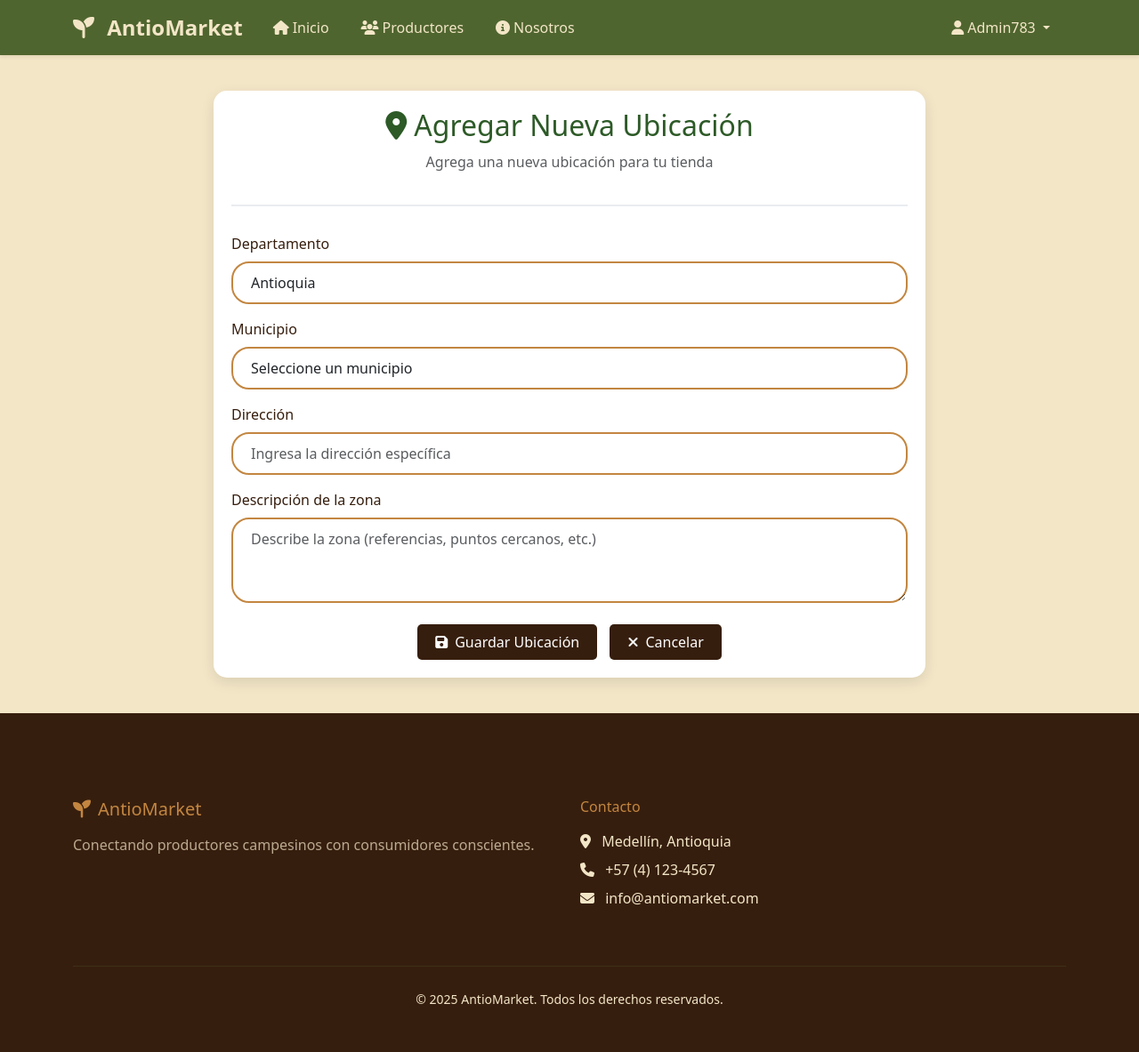
After one commit to sherrerah3/AntioMarket, a Django app: page /cuentas/agregar-ubicacion/ in a window 1280 px wide. The commit adds this page. Shown: the whole page at 89% size. Run offline with Django 5.2, Linux system fonts and the light colour scheme; a user stored in the database is signed in.

Commit message:
Adicion de funcionalidad de agregar mas ubic

```diff
--- a/mercado_campesino/carrito/views.py
+++ b/mercado_campesino/carrito/views.py
@@ -227,7 +227,7 @@ class ProcesarPedidoView(LoginRequiredMixin, View):
         return Pedido.objects.create(
             cliente=cuenta_cliente,
             total=total,
-            estado='pendiente'
+            estado='completado'
         )
 
     def _procesar_items_carrito(self, items, pedido):
--- a/mercado_campesino/cuentas/forms.py
+++ b/mercado_campesino/cuentas/forms.py
@@ -254,26 +254,34 @@ class EditarUsuarioForm(forms.ModelForm):
         return email
 
 class AgregarUbicacionForm(forms.ModelForm):
-    """Formulario para agregar nuevas ubicaciones a vendedores"""
+    municipio = forms.ChoiceField(
+        choices=[
+            ('', 'Seleccione un municipio'),
+            ('Medellín', 'Medellín'),
+            ('Bello', 'Bello'),
+            ('Envigado', 'Envigado'),
+            ('Itagüí', 'Itagüí'),
+            ('Sabaneta', 'Sabaneta'),
+            ('La Estrella', 'La Estrella'),
+            ('Caldas', 'Caldas'),
+            ('Copacabana', 'Copacabana'),
+            ('Girardota', 'Girardota'),
+            ('Barbosa', 'Barbosa'),
+        ],
+        widget=forms.Select(attrs={'class': 'form-control'})
+    )
+
     class Meta:
         model = UbicacionVendedor
-        fields = ['departamento', 'municipio', 'direccion', 'descripcion_zona']
+        fields = ['municipio', 'direccion', 'descripcion_zona']
         widgets = {
-            'departamento': forms.TextInput(attrs={
-                'class': 'form-control',
-                'placeholder': 'Ej: Antioquia'
-            }),
-            'municipio': forms.TextInput(attrs={
-                'class': 'form-control',
-                'placeholder': 'Ej: Medellín'
-            }),
             'direccion': forms.TextInput(attrs={
                 'class': 'form-control',
-                'placeholder': 'Dirección específica'
+                'placeholder': 'Ingresa la dirección específica'
             }),
             'descripcion_zona': forms.Textarea(attrs={
                 'class': 'form-control',
                 'rows': 3,
-                'placeholder': 'Describe la zona de esta ubicación'
+                'placeholder': 'Describe la zona (referencias, puntos cercanos, etc.)'
             })
         }
--- a/mercado_campesino/cuentas/models.py
+++ b/mercado_campesino/cuentas/models.py
@@ -27,10 +27,10 @@ class CuentaVendedor(models.Model):
 
 class UbicacionVendedor(models.Model):
     vendedor = models.ForeignKey(CuentaVendedor, on_delete=models.CASCADE)
-    departamento = models.CharField(max_length=100)
-    municipio = models.CharField(max_length=100)
+    departamento = models.CharField(max_length=50, default='Antioquia')
+    municipio = models.CharField(max_length=50)
     direccion = models.CharField(max_length=200)
-    descripcion_zona = models.TextField()
+    descripcion_zona = models.TextField(blank=True)
 
     def __str__(self):
-        return f"{self.departamento} - {self.municipio}"
+        return f"{self.municipio}, {self.direccion}"
--- a/mercado_campesino/cuentas/static/cuentas/css/perfiles.css
+++ b/mercado_campesino/cuentas/static/cuentas/css/perfiles.css
@@ -46,20 +46,19 @@
 }
 
 .btn-editar {
-    background: linear-gradient(135deg, #2d5a27 0%, #4a7c59 100%);
+    display: inline-block;
+    padding: 8px 20px;
+    margin: 0 5px;
     border: none;
+    border-radius: 5px;
+    background-color: var(--color-primario);
     color: white;
-    padding: 12px 30px;
-    border-radius: 25px;
     text-decoration: none;
-    display: inline-block;
-    margin: 10px;
-    transition: all 0.3s ease;
+    transition: background-color 0.3s;
 }
 
 .btn-editar:hover {
-    transform: translateY(-2px);
-    box-shadow: 0 5px 15px rgba(45, 90, 39, 0.3);
+    background-color: var(--color-primario-hover);
     color: white;
     text-decoration: none;
 }
@@ -113,3 +112,12 @@
     font-weight: bold;
     color: #2d5a27;
 }
+
+.text-center .btn {
+    margin: 0 5px;
+    min-width: 150px;
+}
+
+.text-center .btn i {
+    margin-right: 8px;
+}
--- /dev/null
+++ b/mercado_campesino/cuentas/templates/cuentas/agregar_ubicacion.html
@@ -0,0 +1,53 @@
+{% extends 'base.html' %}
+
+{% block title %}Agregar Ubicación - AntioMarket{% endblock %}
+
+{% block extra_css %}
+{% load static %}
+<link rel="stylesheet" href="{% static 'css/home.css' %}">
+<link rel="stylesheet" href="{% static 'cuentas/css/perfiles.css' %}">
+{% endblock %}
+
+{% block content %}
+<div class="container">
+    <div class="perfil-container">
+        <div class="perfil-header">
+            <h2><i class="fas fa-map-marker-alt me-2"></i>Agregar Nueva Ubicación</h2>
+            <p class="text-muted">Agrega una nueva ubicación para tu tienda</p>
+        </div>
+
+        <form method="post" class="mt-4">
+            {% csrf_token %}
+
+            <div class="mb-3">
+                <label class="form-label">Departamento</label>
+                <input type="text" class="form-control" value="Antioquia" readonly>
+            </div>
+
+            <div class="mb-3">
+                <label class="form-label">Municipio</label>
+                {{ form.municipio }}
+            </div>
+
+            <div class="mb-3">
+                <label class="form-label">Dirección</label>
+                {{ form.direccion }}
+            </div>
+
+            <div class="mb-3">
+                <label class="form-label">Descripción de la zona</label>
+                {{ form.descripcion_zona }}
+            </div>
+
+            <div class="text-center mt-4">
+                <button type="submit" class="btn-editar">
+                    <i class="fas fa-save me-2"></i>Guardar Ubicación
+                </button>
+                <a href="{% url 'cuentas:perfil_vendedor' %}" class="btn-editar">
+                    <i class="fas fa-times me-2"></i>Cancelar
+                </a>
+            </div>
+        </form>
+    </div>
+</div>
+{% endblock %}
--- a/mercado_campesino/cuentas/templates/cuentas/perfil_vendedor.html
+++ b/mercado_campesino/cuentas/templates/cuentas/perfil_vendedor.html
@@ -120,6 +120,9 @@
             <a href="{% url 'productos:mis_productos' %}" class="btn-editar">
                 <i class="fas fa-list me-2"></i>Mis Productos
             </a>
+            <a href="{% url 'cuentas:agregar_ubicacion' %}" class="btn-editar">
+                <i class="fas fa-map-marker-alt me-2"></i>Agregar Ubicación
+            </a>
         </div>
     </div>
 </div>
--- a/mercado_campesino/cuentas/urls.py
+++ b/mercado_campesino/cuentas/urls.py
@@ -24,4 +24,7 @@ urlpatterns = [
     # Ver vendedores disponibles
     path('vendedores/', views.ListaVendedoresView.as_view(), name='lista_vendedores'),
     path('vendedor/<int:pk>/', views.DetalleVendedorView.as_view(), name='detalle_vendedor'),
+
+    # Agregar ubicación
+    path('agregar-ubicacion/', views.AgregarUbicacionView.as_view(), name='agregar_ubicacion'),
 ]
--- a/mercado_campesino/cuentas/views.py
+++ b/mercado_campesino/cuentas/views.py
@@ -5,7 +5,8 @@ from django.views.generic import CreateView, DetailView, UpdateView, ListView
 from django.contrib.auth.mixins import LoginRequiredMixin
 from django.urls import reverse_lazy
 from django.contrib import messages
-from django.db import transaction
+from django.contrib.auth.mixins import LoginRequiredMixin
+from django.views.generic import CreateView
 from .models import Usuario, CuentaCliente, CuentaVendedor, UbicacionVendedor
 from productos.models import Producto
 from .forms import (
@@ -18,6 +19,30 @@ from .forms import (
 )
 
 # Create your views here.
+
+class AgregarUbicacionView(LoginRequiredMixin, CreateView):
+    model = UbicacionVendedor
+    form_class = AgregarUbicacionForm
+    template_name = 'cuentas/agregar_ubicacion.html'
+    success_url = reverse_lazy('cuentas:perfil_vendedor')
+
+    def form_valid(self, form):
+        try:
+            ubicacion = form.save(commit=False)
+            ubicacion.vendedor = self.request.user.cuentavendedor
+            ubicacion.departamento = 'Antioquia'
+            ubicacion.save()
+            messages.success(self.request, 'Nueva ubicación agregada exitosamente.')
+            return super().form_valid(form)
+        except Exception as e:
+            print(f"Error al guardar ubicación: {str(e)}")  # Para debugging
+            messages.error(self.request, 'Error al guardar la ubicación.')
+            return self.form_invalid(form)
+
+    def get_context_data(self, **kwargs):
+        context = super().get_context_data(**kwargs)
+        context['titulo'] = 'Agregar Nueva Ubicación'
+        return context
 
 class ListaVendedoresView(ListView):
     model = CuentaVendedor
--- a/mercado_campesino/pedidos/templates/pedidos/mis_pedidos.html
+++ b/mercado_campesino/pedidos/templates/pedidos/mis_pedidos.html
@@ -10,7 +10,7 @@
         {% for pedido in pedidos %}
             <div class="card mb-4">
                 <div class="card-header d-flex justify-content-between align-items-center">
-                    <h5 class="mb-0">Pedido #{{ pedido.id }}</h5>
+                    <h5 class="mb-0">ID del pedido: #{{ pedido.id }}</h5>
                     <span class="badge {% if pedido.estado == 'pendiente' %}bg-warning{% elif pedido.estado == 'completado' %}bg-success{% else %}bg-danger{% endif %}">
                         {{ pedido.get_estado_display }}
                     </span>
```
Also changed, not shown: mercado_campesino/productos/templates/productos/detalle_producto.html (+27 -0 lines), mercado_campesino/db.sqlite3.
